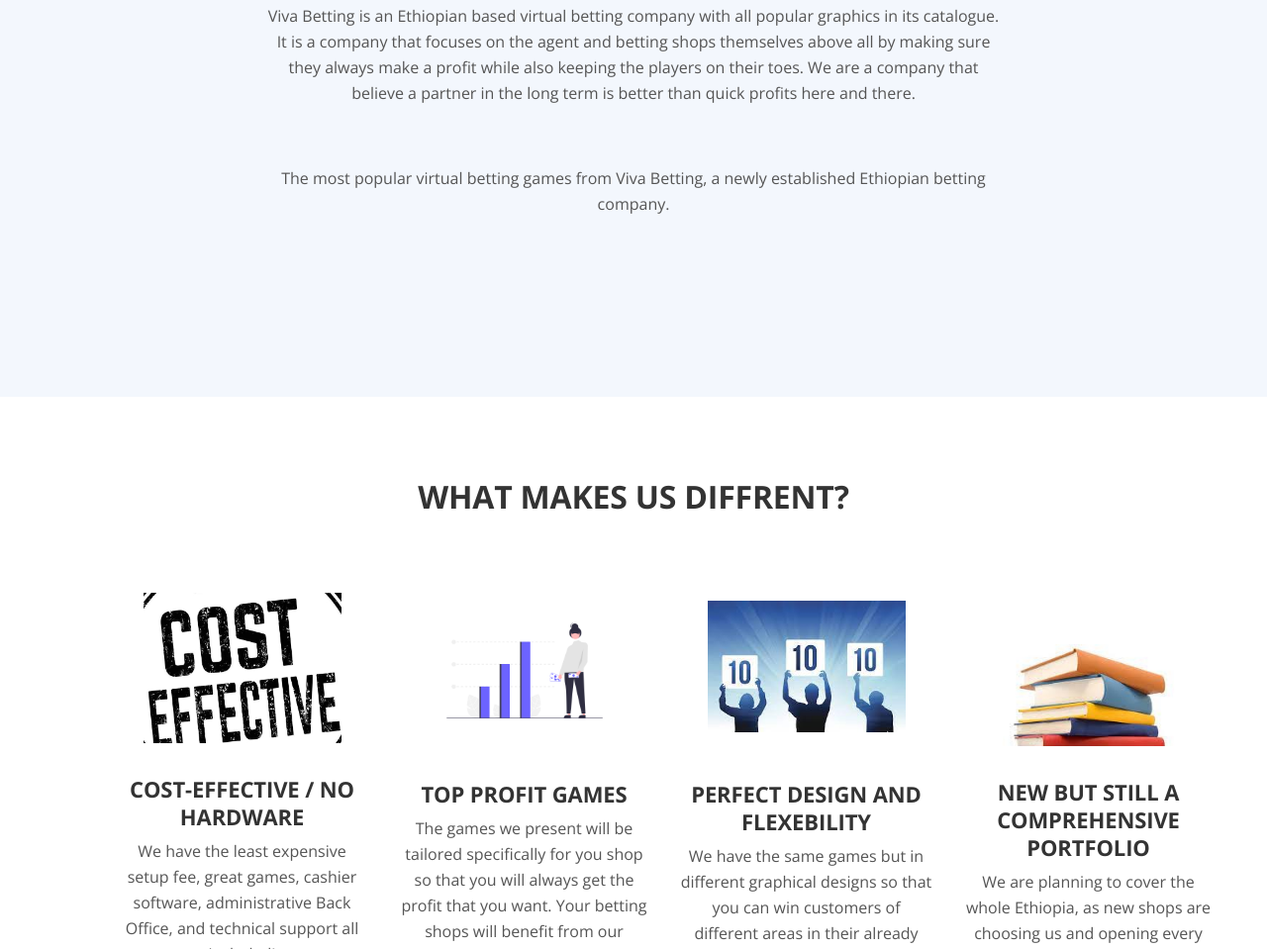
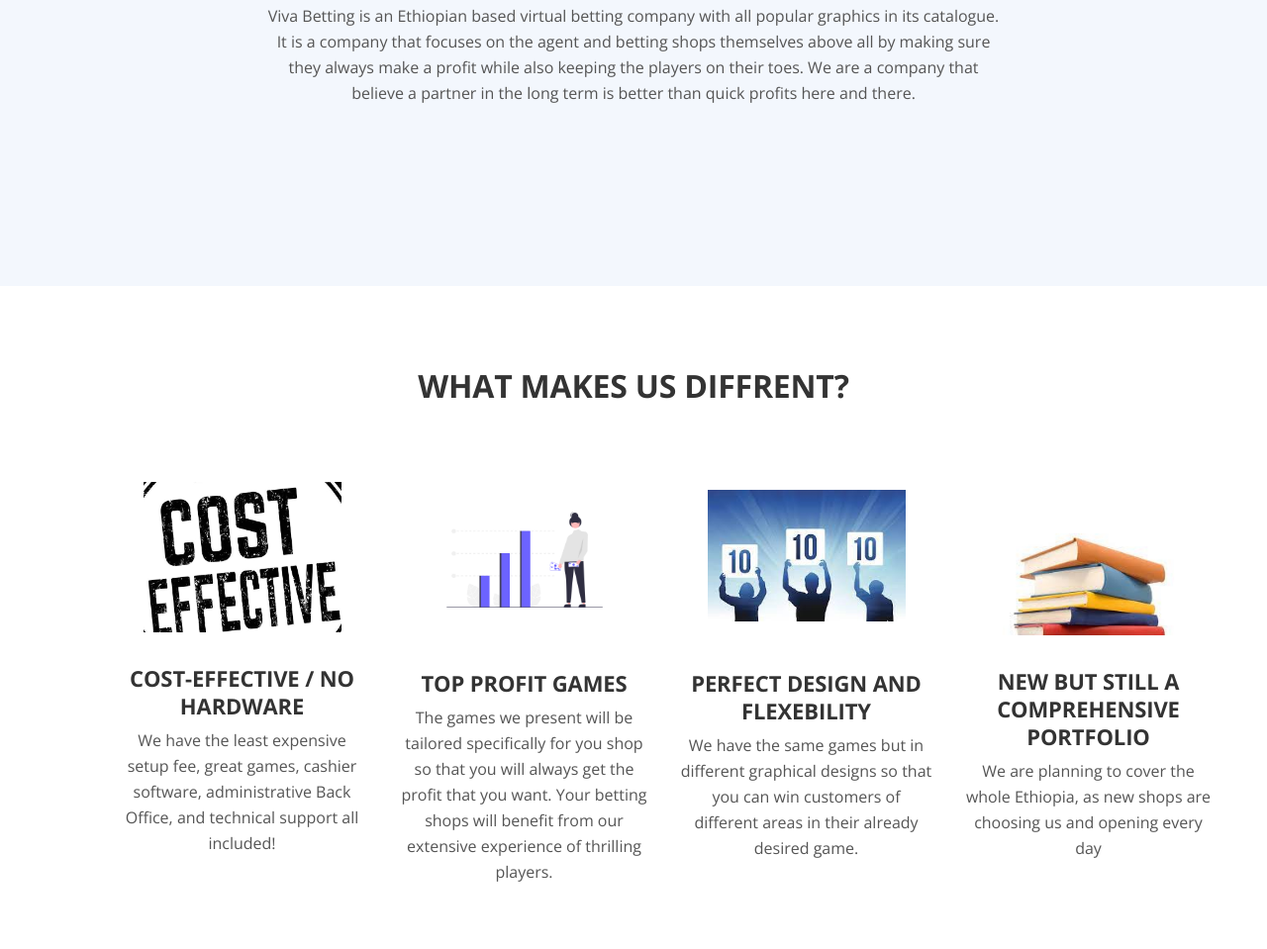
Before and after one commit to tinsaye-simeneh/viva-portfolio, a plain HTML site: page index.html in a window 1280 px wide. Shown: the part 1176-2135 px from the top of the page at 99% size. Drawn offline with nearby package versions, Linux system fonts and the light colour scheme.

Commit message:
Update index.html

```diff
--- a/index.html
+++ b/index.html
@@ -105,12 +105,6 @@
                     Viva Betting is an Ethiopian based virtual betting company with all popular graphics in its catalogue. It is a company that focuses on the agent and betting shops themselves above all by making sure they always make a profit while also keeping the players on their toes.
 We are a company that believe a partner in the long term is better than quick profits here and there.
                 </p>
-                <div class="col-lg-12">
-                    <div class="p-heading">
-                        <h4> </h4>
-                        <span>The most popular virtual betting games from Viva Betting, a newly established Ethiopian betting company.</span>
-                    </div>
-                    </div>
                 </div>
                 </div>
                 </div>
```
